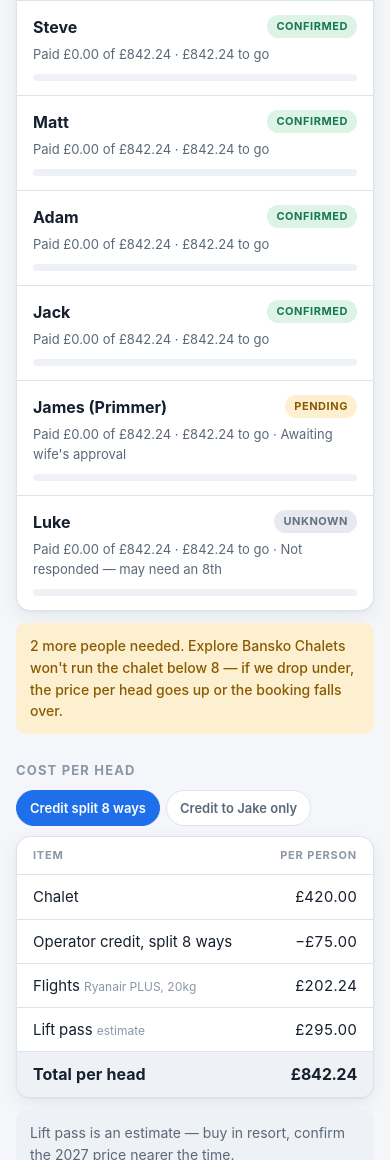
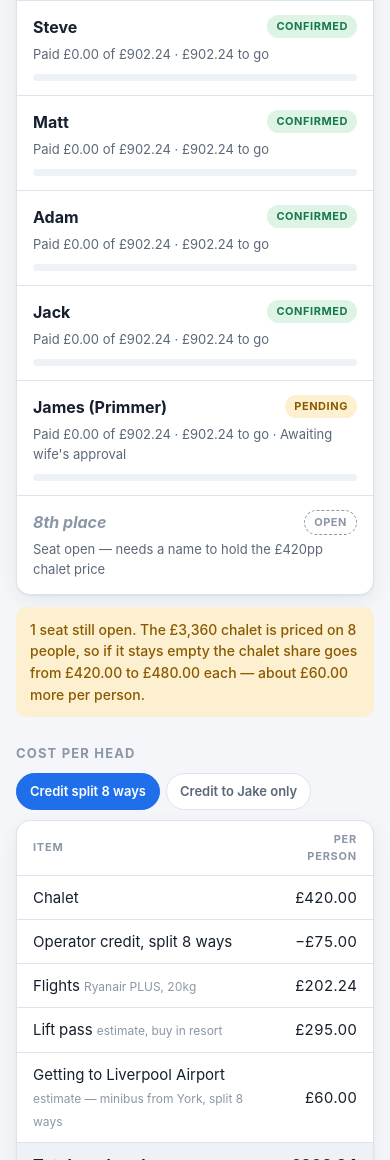
Before and after one commit to JH-TechSol/bansko-2027, a plain HTML site: page index.html in a window 390 px wide. Shown: the part 840-2000 px from the top of the page. Drawn offline with Linux system fonts and the light colour scheme.

Commit message:
Open 8th seat, York transfer estimate, operator details removed
- Luke removed. Replaced with an "8th place" row using a new `open` status:
  it counts towards the 8 the chalet is priced on, but is excluded from money
  owed, and the roster note now spells out what leaving it empty costs
  everyone (£420 -> £480 each on the chalet).
- Costs refactored from fixed fields to a `costs.extras` list, so lines can be
  added or dropped without touching app.js.
- Added a York -> Liverpool Airport estimate at £60pp, flagged as an estimate.
- Operator contact block deleted entirely: no email, no phone number on the
  page. Replaced with a card linking only to the Ginchini chalet page.

```diff
--- a/app.js
+++ b/app.js
@@ -145,7 +145,17 @@ function banner(kind, html) {
 
 /* ---------- money ---------- */
 
+// Everyone the chalet cost is split across. An open seat still counts — it's
+// priced whether or not it's filled. Someone dropped does not.
 const counted = () => people.filter(p => p.status !== "dropped");
+
+// Everyone who actually owes money. An open seat has nobody to bill.
+const payers = () => people.filter(p => p.status !== "dropped" && p.status !== "open");
+
+const openSeats = () => people.filter(p => p.status === "open").length;
+
+// Sum of everything that isn't the chalet.
+const extrasTotal = () => CONFIG.costs.extras.reduce((s, x) => s + x.amount, 0);
 
 // Chalet share per person under the current credit view.
 function chaletShare() {
@@ -158,8 +168,8 @@ function chaletShare() {
 
 // Pass a person to get their individual figure; pass nothing for the standard head.
 function totalFor(person) {
-  const c = CONFIG.costs, cr = CONFIG.credit;
-  const gross = chaletShare() + c.flightsPerHead + c.liftPassPerHead;
+  const cr = CONFIG.credit;
+  const gross = chaletShare() + extrasTotal();
   // "jake" mode: the whole credit comes off the beneficiary's balance, not just
   // their chalet share, so a credit larger than £420 isn't thrown away.
   if (creditView === "jake" && person && person.name === cr.beneficiary) {
@@ -210,13 +220,17 @@ function renderMe() {
 
 function renderStats() {
   const inCount = people.filter(p => p.status === "confirmed").length;
-  const paid = people.reduce((s, p) => s + p.depositPaid + p.balancePaid, 0);
-  const due = counted().reduce((s, p) => s + totalFor(p), 0);
+  const paid = payers().reduce((s, p) => s + p.depositPaid + p.balancePaid, 0);
+  const due = payers().reduce((s, p) => s + totalFor(p), 0);
   const outstanding = Math.max(due - paid, 0);
+  const open = openSeats();
 
   $("stats").innerHTML = [
     ["Per head", money0(totalFor(null)), "all in, est."],
-    ["Confirmed", inCount + " of " + CONFIG.trip.groupSize, inCount >= CONFIG.trip.groupSize ? "full" : (CONFIG.trip.groupSize - inCount) + " still to lock in"],
+    ["Confirmed", inCount + " of " + CONFIG.trip.groupSize,
+      inCount >= CONFIG.trip.groupSize ? "full"
+        : open ? open + (open === 1 ? " seat" : " seats") + " open"
+        : (CONFIG.trip.groupSize - inCount) + " still to lock in"],
     ["Collected", money0(paid), "of " + money0(due)],
     ["Outstanding", money0(outstanding), outstanding === 0 ? "all square" : "still to come in"],
   ].map(([k, v, n]) =>
@@ -230,10 +244,10 @@ function renderPeople() {
     const paid = p.depositPaid + p.balancePaid;
     const owed = Math.max(total - paid, 0);
     const pct = total > 0 ? Math.min((paid / total) * 100, 100) : 0;
-    const dropped = p.status === "dropped";
+    const noMoney = p.status === "dropped" || p.status === "open";
 
     const bits = [];
-    if (!dropped) {
+    if (!noMoney) {
       bits.push("Paid " + money(paid) + " of " + money(total));
       bits.push(owed === 0 ? "settled up" : money(owed) + " to go");
     }
@@ -241,21 +255,45 @@ function renderPeople() {
 
     const isMe = me && p.key && p.key === me.key;
 
-    return '<div class="person' + (isMe ? " is-me" : "") + '">' +
+    return '<div class="person' + (isMe ? " is-me" : "") +
+      (p.status === "open" ? " open-seat" : "") + '">' +
       '<div class="nm">' + esc(p.name) + (isMe ? ' <span class="you">you</span>' : "") + "</div>" +
       '<span class="pill ' + esc(p.status) + '">' + esc(p.status) + "</span>" +
       '<div class="meta">' + bits.join(" · ") + "</div>" +
-      (dropped ? "" :
+      (noMoney ? "" :
         '<div class="bar"><i class="' + (pct >= 100 ? "" : "part") + '" style="width:' + pct.toFixed(1) + '%"></i></div>') +
       "</div>";
   }).join("");
 
+  renderSpotsNote();
+}
+
+// What an unfilled seat actually costs everyone else, in pounds.
+function renderSpotsNote() {
+  const c = CONFIG.costs;
+  const open = openSeats();
+  const filled = payers().length;
   const short = CONFIG.trip.groupSize - people.filter(p => p.status === "confirmed").length;
+
+  if (open > 0 && filled > 0) {
+    const ifFilled = c.chaletTotal / CONFIG.trip.groupSize;
+    const ifNot = c.chaletTotal / filled;
+    $("spotsNote").innerHTML = '<div class="note" style="margin-top:12px">' +
+      open + (open === 1 ? " seat" : " seats") + " still open. The £" +
+      c.chaletTotal.toLocaleString("en-GB") + " chalet is priced on " + CONFIG.trip.groupSize +
+      " people, so if " + (open === 1 ? "it stays" : "they stay") + " empty the chalet share goes from " +
+      money(ifFilled) + " to " + money(ifNot) + " each — about " +
+      money(ifNot - ifFilled) + " more per person." +
+      "</div>";
+    return;
+  }
+
   $("spotsNote").innerHTML = short > 0
-    ? '<div class="note" style="margin-top:12px">' + short + " more " + (short === 1 ? "person" : "people") +
-      " needed. " + CONFIG.trip.operator + " won't run the chalet below " + CONFIG.trip.groupSize +
-      " — if we drop under, the price per head goes up or the booking falls over.</div>"
-    : '<div class="note info" style="margin-top:12px">All ' + CONFIG.trip.groupSize + " places confirmed.</div>";
+    ? '<div class="note" style="margin-top:12px">' + short + " more " +
+      (short === 1 ? "person" : "people") + " to lock in. The price is based on " +
+      CONFIG.trip.groupSize + " — fewer, and everyone's chalet share goes up.</div>"
+    : '<div class="note info" style="margin-top:12px">All ' + CONFIG.trip.groupSize +
+      " places confirmed.</div>";
 }
 
 function renderCreditToggle() {
@@ -282,8 +320,9 @@ function renderBreakdown() {
   if (creditView === "split" && cr.amount > 0) {
     rows.push(["Operator credit, split " + heads + " ways", "&minus;" + money(cr.amount / heads)]);
   }
-  rows.push(["Flights <span class='est'>Ryanair PLUS, 20kg</span>", money(c.flightsPerHead)]);
-  rows.push(["Lift pass" + (c.liftPassIsEstimate ? " <span class='est'>estimate</span>" : ""), money(c.liftPassPerHead)]);
+  c.extras.forEach(x => {
+    rows.push([esc(x.label) + (x.note ? " <span class='est'>" + esc(x.note) + "</span>" : ""), money(x.amount)]);
+  });
 
   const totalRow = '<tr class="total"><td>Total per head</td><td class="num">' + money(totalFor(null)) + "</td></tr>";
 
@@ -294,13 +333,19 @@ function renderBreakdown() {
 
   const notes = [];
   if (cr.amount === 0) {
-    notes.push("The operator credit from the cancelled 2026 booking isn't in these numbers yet — the amount is still to be confirmed with " + esc(CONFIG.contact.names) + ".");
+    notes.push("The operator credit from the cancelled 2026 booking isn't in these numbers yet — the amount is still to be confirmed.");
   } else if (creditView === "jake") {
     notes.push("The " + money(cr.amount) + " credit comes off " + esc(cr.beneficiary) +
       "'s balance only, taking it to " + money(totalFor({ name: cr.beneficiary })) +
       ". Everyone else pays the figure above.");
   }
-  if (c.liftPassIsEstimate) notes.push("Lift pass is an estimate — buy in resort, confirm the 2027 price nearer the time.");
+  const guesses = c.extras.filter(x => x.estimate).map(x => esc(x.label));
+  if (guesses.length) {
+    const list = guesses.length === 1 ? guesses[0]
+      : guesses.slice(0, -1).join(", ") + " and " + guesses.slice(-1);
+    notes.push(list + " " + (guesses.length === 1 ? "is an estimate" : "are estimates") +
+      " rather than a firm quote, so treat the total as close but not final.");
+  }
   $("creditNote").innerHTML = notes.length
     ? '<div class="note info" style="margin-top:12px">' + notes.join(" ") + "</div>" : "";
 }
@@ -329,6 +374,15 @@ function renderFlights() {
 }
 
 function renderInfo() {
+  const t = CONFIG.trip;
+  $("chaletLink").innerHTML =
+    '<div class="card pad" style="margin-bottom:12px">' +
+      "<strong>" + esc(t.chalet) + "</strong>" +
+      '<p style="margin:4px 0 10px;color:var(--ink-soft);font-size:14px">' +
+        "Have a look round before we go — photos, rooms, the lot." + "</p>" +
+      '<a href="' + esc(t.chaletUrl) + '" target="_blank" rel="noopener">See the chalet &rarr;</a>' +
+    "</div>";
+
   $("included").innerHTML = CONFIG.included.map(i => "<li>" + esc(i) + "</li>").join("");
   $("notIncluded").innerHTML = CONFIG.notIncluded.map(i =>
     "<li>" + esc(i.item) + ' <span class="est">' + esc(i.note) + "</span></li>").join("");
@@ -336,14 +390,6 @@ function renderInfo() {
   $("packing").innerHTML = CONFIG.packing.map(g =>
     '<div class="card pad"><strong>' + esc(g.group) + "</strong><ul class='plain'>" +
     g.items.map(i => "<li>" + esc(i) + "</li>").join("") + "</ul></div>").join("");
-
-  const c = CONFIG.contact;
-  $("contact").innerHTML = [
-    ["Who", esc(c.names) + ", " + esc(c.company)],
-    ["Email", '<a href="mailto:' + esc(c.email) + '">' + esc(c.email) + "</a>"],
-    ["WhatsApp", '<a href="https://wa.me/' + c.whatsapp.replace(/[^0-9]/g, "") + '">' + esc(c.whatsapp) + "</a>"],
-    ["Site", '<a href="' + esc(c.website) + '" target="_blank" rel="noopener">explorebansko-chalets.com</a>'],
-  ].map(([k, v]) => '<div class="kv"><span>' + k + "</span><span>" + v + "</span></div>").join("");
 
   $("footer").textContent = "Updated " + new Date().toLocaleString("en-GB",
     { day: "numeric", month: "short", hour: "2-digit", minute: "2-digit" });
--- a/config.js
+++ b/config.js
@@ -35,13 +35,24 @@ const CONFIG = {
     groupSize: 8,          // price is based on 8 — below this the deal changes
   },
 
-  /* --- Money (all £ per person unless stated) --------------------- */
+  /* --- Money (all £ per person unless stated) ---------------------
+     The chalet is handled separately because the operator credit comes
+     off it. Everything else is a line in `extras` — add or remove rows
+     freely (lessons, insurance, whatever) and the page keeps up.        */
   costs: {
     chaletPerHead: 420,
     chaletTotal: 3360,
-    flightsPerHead: 202.24,
-    liftPassPerHead: 295,   // ESTIMATE — confirm before collecting balances
-    liftPassIsEstimate: true,
+    extras: [
+      { label: "Flights",
+        note: "Ryanair PLUS, 20kg",
+        amount: 202.24 },
+      { label: "Lift pass",
+        note: "estimate, buy in resort",
+        amount: 295, estimate: true },
+      { label: "Getting to Liverpool Airport",
+        note: "estimate — minibus from York, split 8 ways",
+        amount: 60, estimate: true },
+    ],
   },
 
   /* --- Operator credit from the cancelled 2026 booking ------------
@@ -106,6 +117,7 @@ const CONFIG = {
   notIncluded: [
     { item: "Lift pass", note: "~£295pp, buy in resort" },
     { item: "Flights", note: "£202.24pp, booked separately" },
+    { item: "Getting to Liverpool Airport", note: "~£60pp, minibus from York" },
     { item: "Lessons", note: "Only if anyone wants them" },
     { item: "Shuttle to mountain top", note: "€8pp/day — not needed in March" },
     { item: "Food on the night off", note: "One evening, eat in town" },
@@ -133,18 +145,19 @@ const CONFIG = {
     ]},
   ],
 
-  /* --- Operator --------------------------------------------------- */
-  contact: {
-    names: "Martin / Milen",
-    company: "Explore Bansko Chalets",
-    email: "enquiries@explore-bansko.com",
-    whatsapp: "+44 7753683704",
-    website: "https://explorebansko-chalets.com/",
-  },
+  /* --- Operator ----------------------------------------------------
+     Martin/Milen's email and phone number are deliberately NOT here.
+     The lads don't need them, and this page shouldn't hand out a
+     supplier's direct contact details. Jake deals with the operator.
+     The only outward link is the chalet page in trip.chaletUrl.        */
 
   /* --- Fallback roster --------------------------------------------
      Used only until sheetCsvUrl is filled in. Same shape as the Sheet.
-     status: confirmed | pending | dropped | unknown                  */
+     status: confirmed | pending | open | dropped | unknown
+       open   = the seat exists and is priced, but nobody's in it yet.
+                Counts towards the 8 for pricing, ignored for money owed.
+       dropped= out entirely. Drops out of the head count, so the chalet
+                re-splits across whoever is left and the price goes up.  */
   seedPeople: [
     { name: "Jake Hodgson",   key: "demo-jake",  status: "confirmed", depositPaid: 0, balancePaid: 0, notes: "Organiser" },
     { name: "Jake Love",      key: "demo-love",  status: "confirmed", depositPaid: 0, balancePaid: 0, notes: "" },
@@ -153,6 +166,6 @@ const CONFIG = {
     { name: "Adam",           key: "demo-adam",  status: "confirmed", depositPaid: 0, balancePaid: 0, notes: "" },
     { name: "Jack",           key: "demo-jack",  status: "confirmed", depositPaid: 0, balancePaid: 0, notes: "" },
     { name: "James (Primmer)",key: "demo-james", status: "pending",   depositPaid: 0, balancePaid: 0, notes: "Awaiting wife's approval" },
-    { name: "Luke",           key: "demo-luke",  status: "unknown",   depositPaid: 0, balancePaid: 0, notes: "Not responded — may need an 8th" },
+    { name: "8th place",      key: "",           status: "open",      depositPaid: 0, balancePaid: 0, notes: "Seat open — needs a name to hold the £420pp chalet price" },
   ],
 };
--- a/index.html
+++ b/index.html
@@ -146,6 +146,8 @@ h2 {
 .pill.pending   { background: var(--warn-bg); color: var(--warn); }
 .pill.dropped   { background: var(--bad-bg);  color: var(--bad); }
 .pill.unknown   { background: var(--idle-bg); color: var(--idle); }
+.pill.open      { background: transparent;    color: var(--ink-faint); border: 1px dashed currentColor; }
+.person.open-seat .nm { color: var(--ink-faint); font-style: italic; }
 .owed { font-variant-numeric: tabular-nums; }
 .owed.clear { color: var(--ok); font-weight: 650; }
 
@@ -236,6 +238,7 @@ footer { text-align: center; color: var(--ink-faint); font-size: 12px; padding-t
 
   <section>
     <h2>The chalet</h2>
+    <div id="chaletLink"></div>
     <div class="grid2">
       <div class="card pad">
         <strong>Included</strong>
@@ -253,11 +256,6 @@ footer { text-align: center; color: var(--ink-faint); font-size: 12px; padding-t
     <div class="grid2" id="packing"></div>
   </section>
 
-  <section>
-    <h2>Operator</h2>
-    <div class="card" id="contact"></div>
-  </section>
-
   <footer id="footer">—</footer>
 </div>
 
--- a/roster-template.csv
+++ b/roster-template.csv
@@ -6,4 +6,4 @@ Matt,,confirmed,0,0,
 Adam,,confirmed,0,0,
 Jack,,confirmed,0,0,
 James (Primmer),,pending,0,0,Awaiting wife's approval
-Luke,,unknown,0,0,Not responded — may need an 8th
+8th place,,open,0,0,Seat open — needs a name to hold the £420pp chalet price
```
